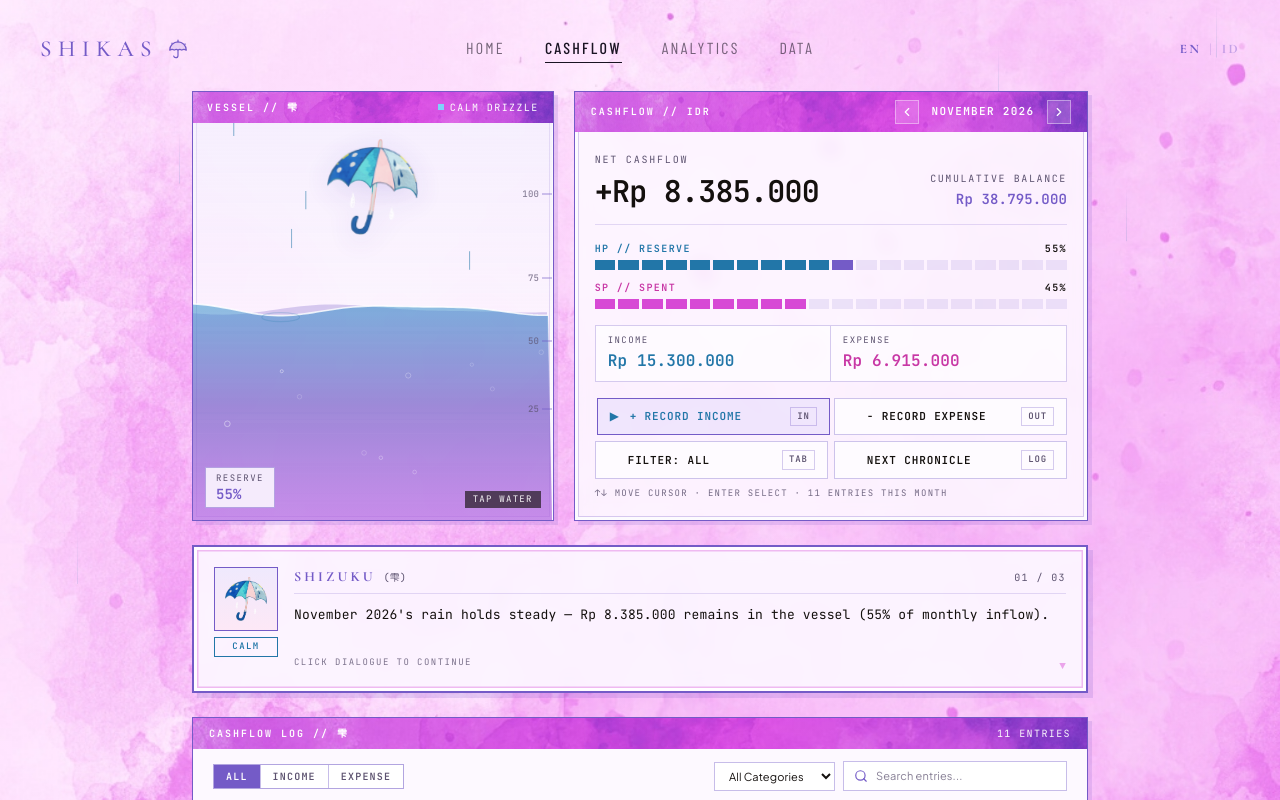
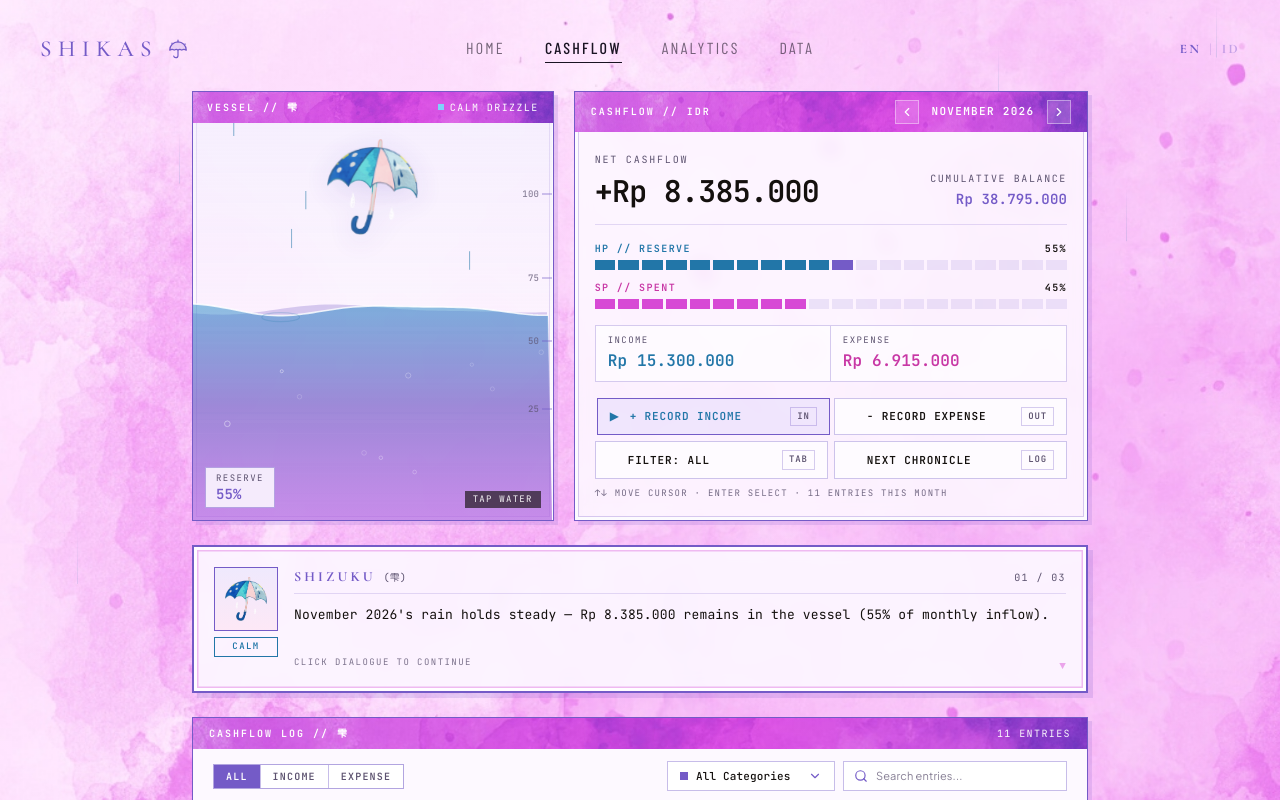
Before and after one commit to farhansatrian/shikas, a React (Vite) app: page / in a window 1280 px wide. Both pictures are taken after a click on the button "CASHFLOW". Shown: the top 800 px of the page. Built offline with nearby package versions, Linux system fonts and the light colour scheme.

Commit message:
Replace native select with custom SHIZUKU RPG category dropdown menu

```diff
--- a/src/components/cashflow/CashflowView.tsx
+++ b/src/components/cashflow/CashflowView.tsx
@@ -1,5 +1,6 @@
-import React, { useEffect, useMemo, useState } from "react";
+import React, { useEffect, useMemo, useRef, useState } from "react";
 import {
+  ChevronDown,
   ChevronLeft,
   ChevronRight,
   Copy,
@@ -83,9 +84,29 @@ export const CashflowView: React.FC = () => {
 
   const [typeFilter, setTypeFilter] = useState<FilterType>("all");
   const [categoryFilter, setCategoryFilter] = useState("all");
+  const [isCatMenuOpen, setCatMenuOpen] = useState(false);
   const [query, setQuery] = useState("");
   const [selectedCmd, setSelectedCmd] = useState(0);
   const [dialogueIdx, setDialogueIdx] = useState(0);
+  const catMenuRef = useRef<HTMLDivElement | null>(null);
+
+  useEffect(() => {
+    if (!isCatMenuOpen) return;
+    const onPointerDown = (e: MouseEvent) => {
+      if (catMenuRef.current && !catMenuRef.current.contains(e.target as Node)) {
+        setCatMenuOpen(false);
+      }
+    };
+    const onKeyDown = (e: KeyboardEvent) => {
+      if (e.key === "Escape") setCatMenuOpen(false);
+    };
+    window.addEventListener("mousedown", onPointerDown);
+    window.addEventListener("keydown", onKeyDown);
+    return () => {
+      window.removeEventListener("mousedown", onPointerDown);
+      window.removeEventListener("keydown", onKeyDown);
+    };
+  }, [isCatMenuOpen]);
 
   const monthTransactions = useMemo(
     () => store.transactions.filter((tx) => tx.date.startsWith(selectedMonth)),
@@ -112,14 +133,30 @@ export const CashflowView: React.FC = () => {
     [store.transactions]
   );
 
-  const activeMonthCategoryIds = useMemo(() => {
-    const ids = new Set<string>();
+  const activeMonthCategories = useMemo(() => {
+    const counts = new Map<string, number>();
     for (const tx of monthTransactions) {
       if (typeFilter !== "all" && tx.type !== typeFilter) continue;
-      ids.add(tx.categoryId);
+      counts.set(tx.categoryId, (counts.get(tx.categoryId) ?? 0) + 1);
     }
-    return Array.from(ids);
+    return Array.from(counts.entries()).map(([id, count]) => ({ id, count }));
   }, [monthTransactions, typeFilter]);
+
+  const totalTypeFilteredCount = useMemo(
+    () =>
+      monthTransactions.filter((tx) =>
+        typeFilter === "all" ? true : tx.type === typeFilter
+      ).length,
+    [monthTransactions, typeFilter]
+  );
+
+  const getFilterCategoryLabel = (catId: string) => {
+    if (catId === "all") return t.cashflow.allCategories;
+    const baseLabel = getCategoryLabel(catId, locale);
+    if (typeFilter === "all" && catId === "other_income") return `${baseLabel} (+)`;
+    if (typeFilter === "all" && catId === "other_expense") return `${baseLabel} (-)`;
+    return baseLabel;
+  };
 
   const filteredTransactions = useMemo(() => {
     const q = query.trim().toLowerCase();
@@ -548,7 +585,7 @@ export const CashflowView: React.FC = () => {
       {/* =====================================================================
           3. CLEAN COMPACT SHIZUKU LEDGER (Consistent Palette, Zero Zebra Clutter)
          ===================================================================== */}
-      <section className="vn-frame overflow-hidden">
+      <section className="vn-frame">
         {/* Consistent SHIZUKU Watercolor Band Header Strip */}
         <div className="shikas-band-strip flex flex-wrap items-center justify-between gap-2 px-4 py-2 text-white">
           <span className="font-mono text-[10px] font-semibold tracking-[0.2em] uppercase drop-shadow-2xs">
@@ -559,7 +596,7 @@ export const CashflowView: React.FC = () => {
           </span>
         </div>
 
-        {/* Single-Row Unified Toolbar (Tabs + Category + Search) */}
+        {/* Single-Row Unified Toolbar (Tabs + Custom RPG Category Menu + Search) */}
         <div className="flex flex-col gap-2.5 border-b border-[#745bc7]/20 bg-[#fdf9ff] px-4 py-3 sm:flex-row sm:items-center sm:justify-between sm:px-5">
           {/* Compact Sharp Type Tabs */}
           <div className="inline-flex w-fit border border-[#745bc7]/55 bg-white">
@@ -575,7 +612,10 @@ export const CashflowView: React.FC = () => {
                 <button
                   key={tab}
                   type="button"
-                  onClick={() => handleSetTypeFilter(tab)}
+                  onClick={() => {
+                    handleSetTypeFilter(tab);
+                    setCatMenuOpen(false);
+                  }}
                   className={`px-3 py-1 font-mono text-[10px] font-semibold tracking-[0.12em] uppercase transition ${
                     idx > 0 ? "border-l border-[#745bc7]/40" : ""
                   } ${
@@ -590,31 +630,132 @@ export const CashflowView: React.FC = () => {
             })}
           </div>
 
-          {/* Compact Category Select + Search */}
+          {/* Custom SHIZUKU RPG Category Dropdown + Search */}
           <div className="flex flex-col gap-2 sm:flex-row sm:items-center">
-            {activeMonthCategoryIds.length > 0 && (
-              <select
-                aria-label={t.txModal.category}
-                value={categoryFilter}
-                onChange={(e) => setCategoryFilter(e.target.value)}
-                className="border border-[#745bc7]/40 bg-white px-2.5 py-1.5 font-mono text-[11px] text-[#14100e] outline-none transition focus:border-[#745bc7]"
-              >
-                <option value="all">{t.cashflow.allCategories}</option>
-                {activeMonthCategoryIds.map((catId) => {
-                  const baseLabel = getCategoryLabel(catId, locale);
-                  const optionLabel =
-                    typeFilter === "all" && catId === "other_income"
-                      ? `${baseLabel} (+)`
-                      : typeFilter === "all" && catId === "other_expense"
-                        ? `${baseLabel} (-)`
-                        : baseLabel;
-                  return (
-                    <option key={catId} value={catId}>
-                      {optionLabel}
-                    </option>
-                  );
-                })}
-              </select>
+            {activeMonthCategories.length > 0 && (
+              <div ref={catMenuRef} className="relative">
+                <button
+                  type="button"
+                  aria-haspopup="listbox"
+                  aria-expanded={isCatMenuOpen}
+                  aria-label={t.txModal.category}
+                  onClick={() => setCatMenuOpen((o) => !o)}
+                  className={`flex w-full items-center justify-between gap-2.5 border bg-white px-3 py-1.5 font-mono text-[11px] transition sm:min-w-[168px] ${
+                    isCatMenuOpen || categoryFilter !== "all"
+                      ? "border-[#745bc7] text-[#14100e]"
+                      : "border-[#745bc7]/40 text-[#14100e] hover:border-[#745bc7]"
+                  }`}
+                >
+                  <span className="flex min-w-0 items-center gap-2">
+                    <span
+                      className="h-2 w-2 shrink-0"
+                      style={{
+                        backgroundColor:
+                          categoryFilter === "all"
+                            ? "#745bc7"
+                            : CATEGORY_MAP[categoryFilter]?.color ?? "#745bc7",
+                      }}
+                    />
+                    <span className="truncate font-medium">
+                      {getFilterCategoryLabel(categoryFilter)}
+                    </span>
+                  </span>
+                  <ChevronDown
+                    className={`h-3.5 w-3.5 shrink-0 text-[#745bc7] transition-transform duration-150 ${
+                      isCatMenuOpen ? "rotate-180" : ""
+                    }`}
+                  />
+                </button>
+
+                {isCatMenuOpen && (
+                  <div
+                    role="listbox"
+                    aria-label={t.txModal.category}
+                    className="animate-modal-in absolute right-0 left-0 z-30 mt-1.5 border-[1.5px] border-[#745bc7] bg-[#fdf9ff] shadow-[4px_4px_0_0_rgba(116,91,199,0.22)] sm:left-auto sm:w-[224px]"
+                  >
+                    <div className="border-b border-[#745bc7]/20 bg-[#f3ecfd] px-3 py-1.5 font-mono text-[9px] font-semibold tracking-[0.18em] text-[#745bc7] uppercase">
+                      {locale === "id" ? "PILIH KATEGORI // 雫" : "CATEGORY // 雫"}
+                    </div>
+
+                    <ul className="max-h-[260px] divide-y divide-[#745bc7]/10 overflow-y-auto py-0.5">
+                      <li>
+                        <button
+                          type="button"
+                          role="option"
+                          aria-selected={categoryFilter === "all"}
+                          onClick={() => {
+                            setCategoryFilter("all");
+                            setCatMenuOpen(false);
+                          }}
+                          className={`flex w-full items-center justify-between gap-2 px-3 py-2 text-left font-mono text-[11px] transition ${
+                            categoryFilter === "all"
+                              ? "bg-[#e5dcfb]/75 font-bold text-[#14100e]"
+                              : "text-[#4e4361] hover:bg-[#f5effe] hover:text-[#14100e]"
+                          }`}
+                        >
+                          <span className="flex min-w-0 items-center gap-2">
+                            <span
+                              className={`w-2.5 shrink-0 text-[9px] text-[#745bc7] ${
+                                categoryFilter === "all" ? "opacity-100" : "opacity-0"
+                              }`}
+                            >
+                              ▶
+                            </span>
+                            <span className="h-1.5 w-1.5 shrink-0 bg-[#745bc7]" />
+                            <span className="truncate">{t.cashflow.allCategories}</span>
+                          </span>
+                          <span className="shrink-0 text-[10px] text-[#5d5370]">
+                            {totalTypeFilteredCount}
+                          </span>
+                        </button>
+                      </li>
+
+                      {activeMonthCategories.map(({ id: catId, count }) => {
+                        const cat = CATEGORY_MAP[catId];
+                        const selected = categoryFilter === catId;
+                        return (
+                          <li key={catId}>
+                            <button
+                              type="button"
+                              role="option"
+                              aria-selected={selected}
+                              onClick={() => {
+                                setCategoryFilter(catId);
+                                setCatMenuOpen(false);
+                              }}
+                              className={`flex w-full items-center justify-between gap-2 px-3 py-2 text-left font-mono text-[11px] transition ${
+                                selected
+                                  ? "bg-[#e5dcfb]/75 font-bold text-[#14100e]"
+                                  : "text-[#4e4361] hover:bg-[#f5effe] hover:text-[#14100e]"
+                              }`}
+                            >
+                              <span className="flex min-w-0 items-center gap-2">
+                                <span
+                                  className={`w-2.5 shrink-0 text-[9px] text-[#745bc7] ${
+                                    selected ? "opacity-100" : "opacity-0"
+                                  }`}
+                                >
+                                  ▶
+                                </span>
+                                <span
+                                  className="h-1.5 w-1.5 shrink-0"
+                                  style={{ backgroundColor: cat?.color ?? "#745bc7" }}
+                                />
+                                <span className="truncate">
+                                  {getFilterCategoryLabel(catId)}
+                                </span>
+                              </span>
+                              <span className="shrink-0 text-[10px] text-[#5d5370]">
+                                {count}
+                              </span>
+                            </button>
+                          </li>
+                        );
+                      })}
+                    </ul>
+                  </div>
+                )}
+              </div>
             )}
 
             <div className="flex items-center gap-2 border border-[#745bc7]/40 bg-white px-2.5 py-1.5 transition focus-within:border-[#745bc7] sm:w-56">
```
